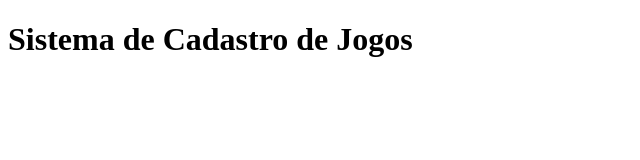
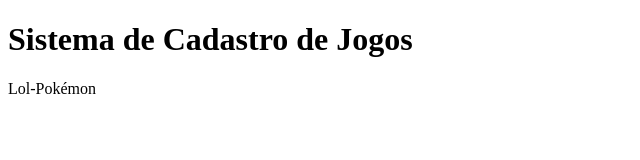
Before and after one commit to GabrielMatheus00/sistema-de-cadastro, a plain HTML site: page index.html in a window 1280 px wide. Shown: the whole page, without its empty margins (0-640 px from the left). Drawn offline with Linux system fonts and the light colour scheme.

Commit message:
Adicionando alguns jogos

```diff
--- a/index.html
+++ b/index.html
@@ -8,5 +8,6 @@
 <body>
     <h1>Sistema de Cadastro de Jogos</h1>
     <script src="app.js"></script>
+    <p>Lol-Pokémon</p>
 </body>
 </html>
```
